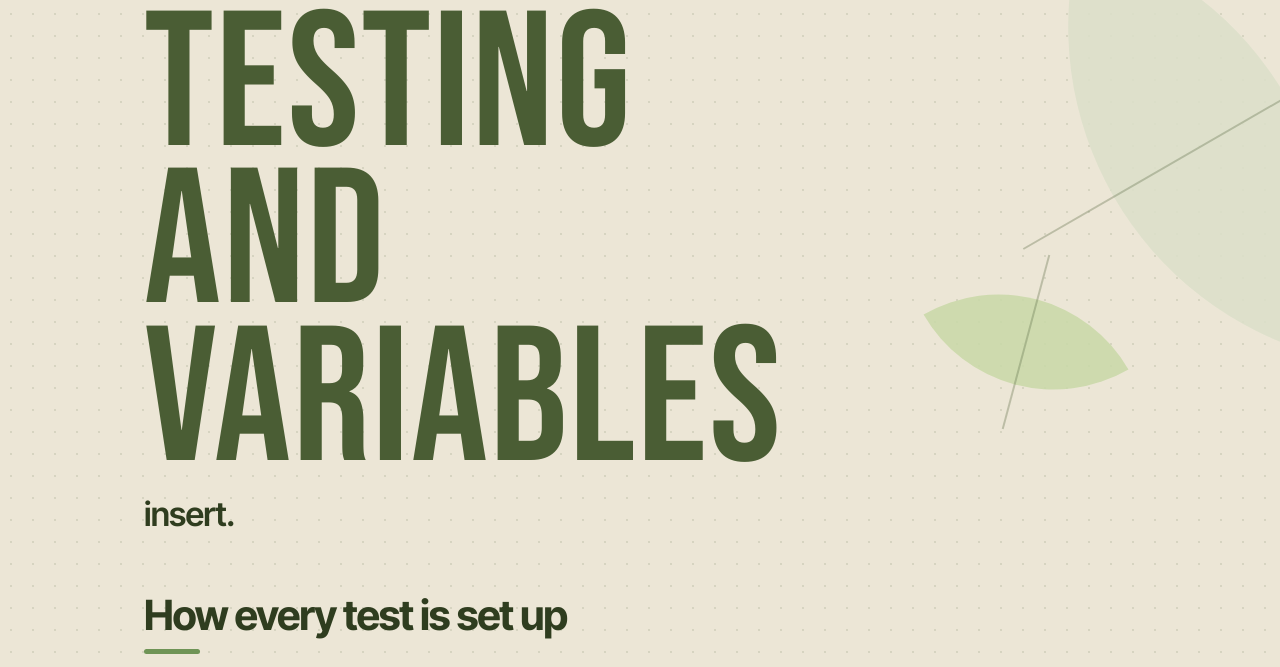
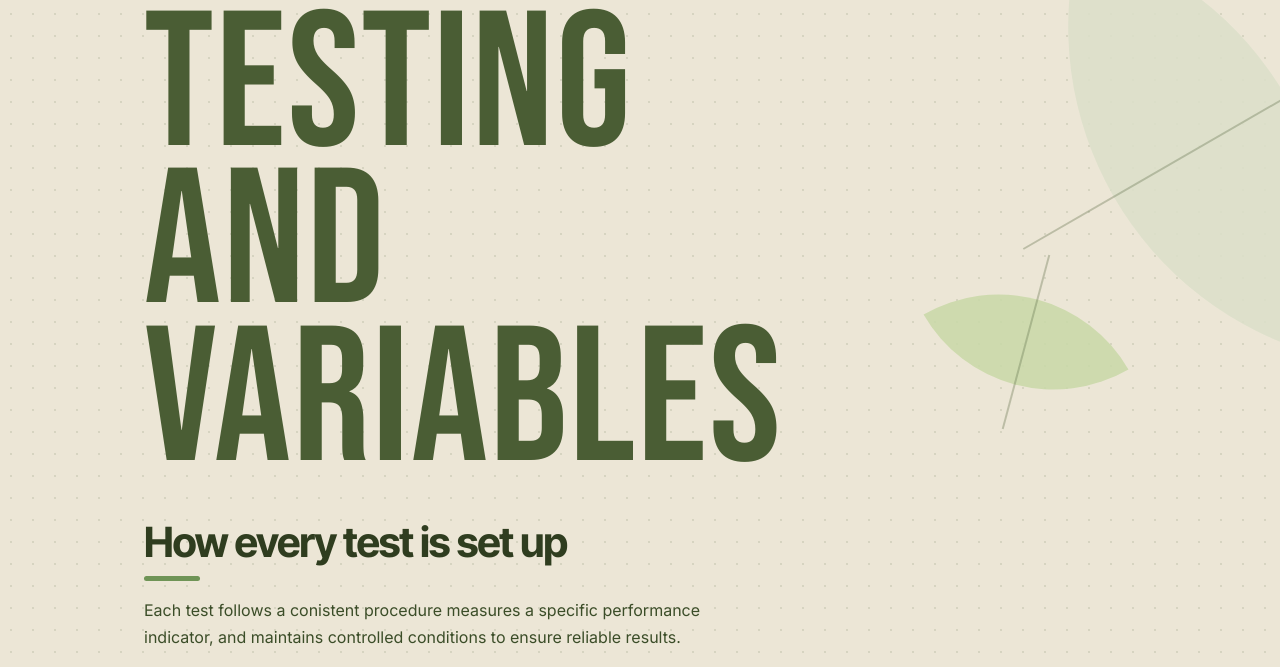
Before and after one commit to Nameless1945/EcoTote, a plain HTML site: page tv.html in a window 1280 px wide. Shown: the part 63-730 px from the top of the page. Drawn offline with Linux system fonts and the light colour scheme.

Commit message:
Update tv.html

```diff
--- a/tv.html
+++ b/tv.html
@@ -78,7 +78,6 @@
 
     <section class="bgp-intro">
       <h1>Testing<br>and<br>Variables</h1>
-      <p class="bgp-lead">insert.</p>
     </section>
 
     <!-- NEW: how every test is set up -->
```
